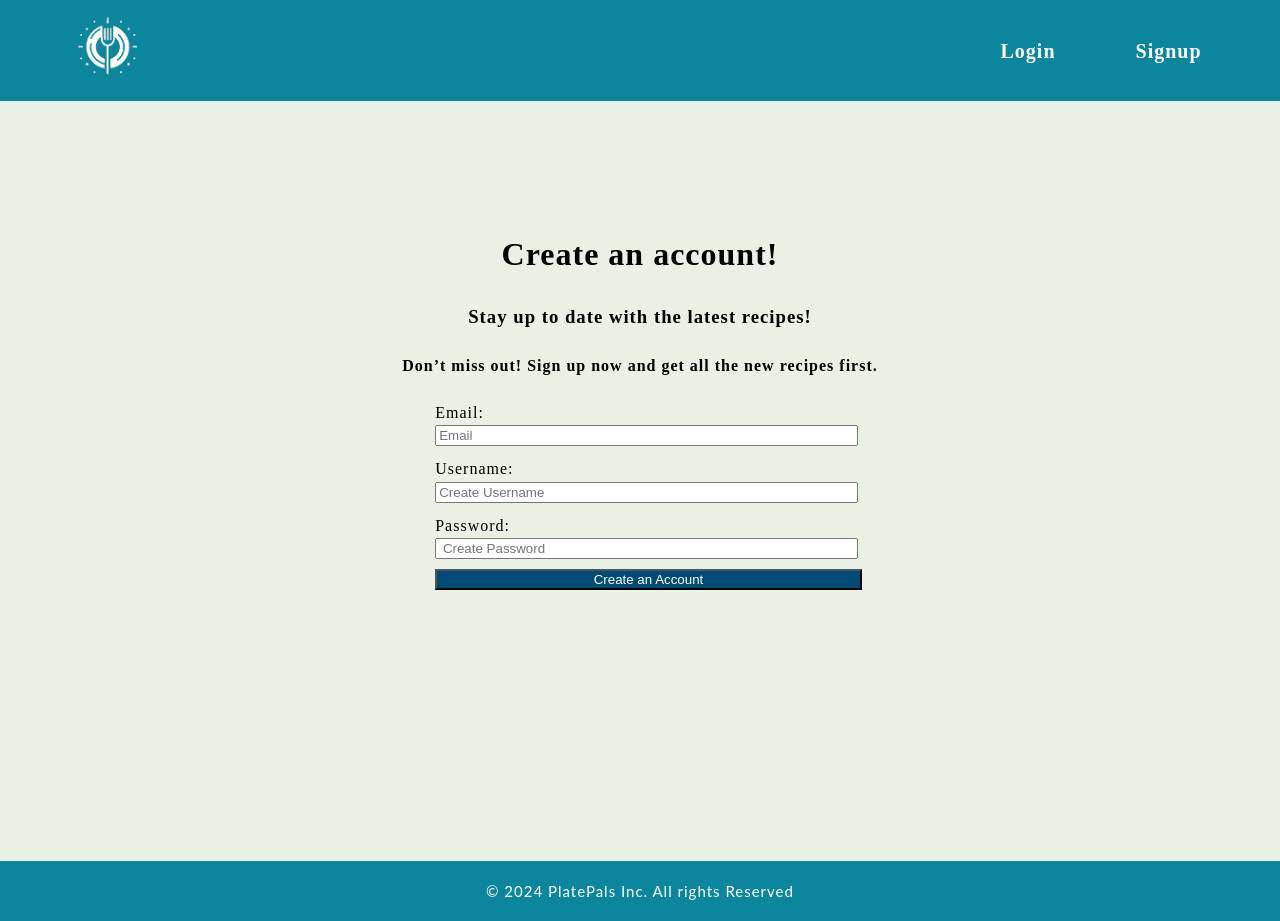
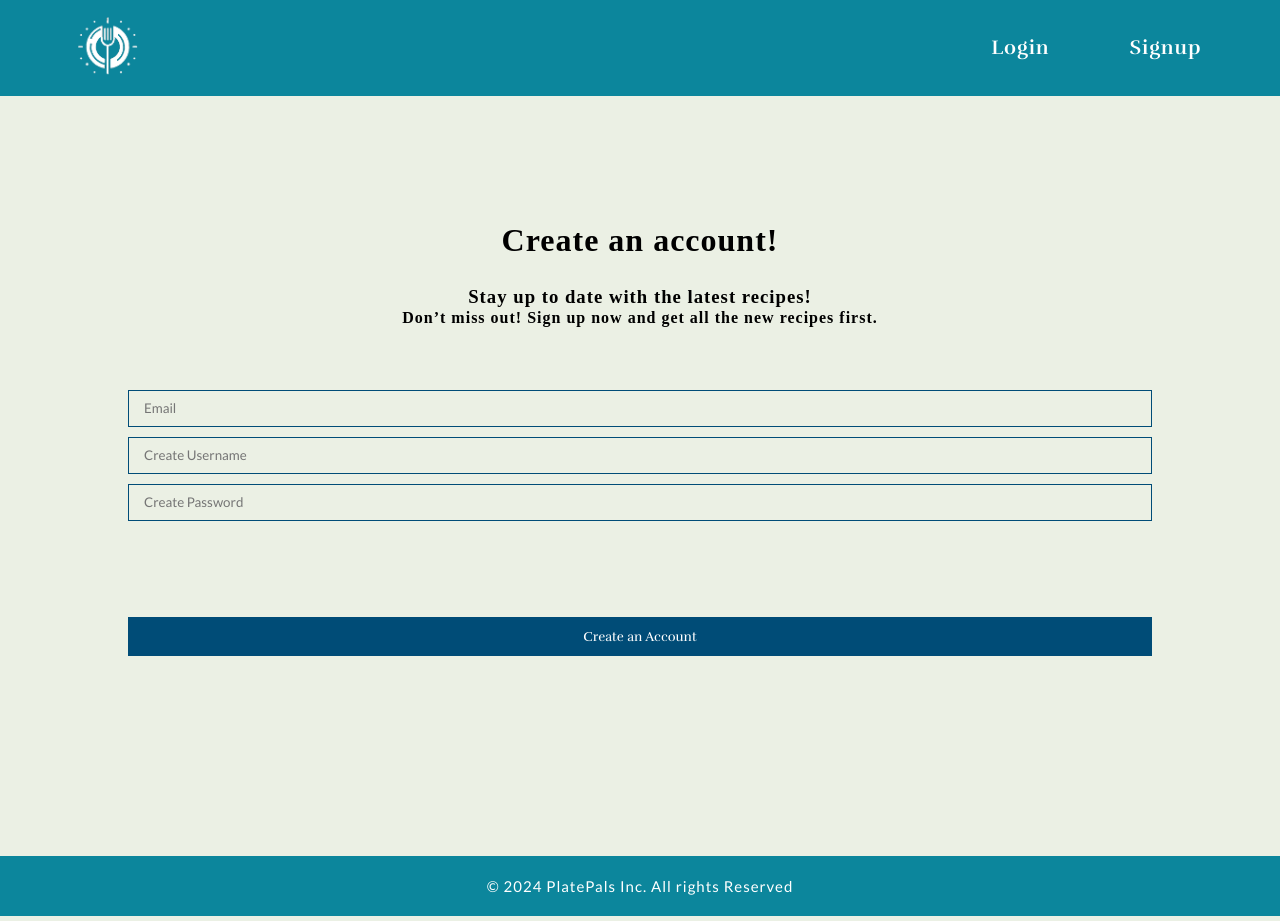
Before and after one commit to asterli/PlatePals, a PHP site: page /signup.html in a window 1280 px wide. Run offline with PHP 8.4, Linux system fonts and the light colour scheme.

Commit message:
Update sign up

```diff
--- a/signup.css
+++ b/signup.css
@@ -1,28 +1,66 @@
-main{
-    background-color: #EBF0E4;
+@import url("https://fonts.googleapis.com/css2?family=Lato:ital,wght@0,100;0,300;0,400;0,700;0,900;1,100;1,300;1,400;1,700;1,900&display=swap");
+@import url("https://fonts.googleapis.com/css2?family=Rufina:wght@400;700&display=swap");
+
+main {
+  background-color: #ebf0e4;
 }
-h1{
-    margin-top: 0;
+
+body {
+  line-height: 1;
 }
-#create-text{
+h1,
+h3,
+h4 {
+  margin: 0;
+  padding: 0;
+}
+
+h1 {
+  margin-bottom: 2.5%;
+}
+h3 {
+    margin-bottom: 3px;
+}
+#create-text {
   text-align: center;
   padding-top: 10%;
 }
-form{
-    margin-left: 34%;
+form {
+  display: flex;
+  flex-direction: column;
+  align-items: center;
+  margin-top: 5%;
 }
-input{
+input {
   display: flex;
-    width: 50%;
+  width: 80%;
   margin-bottom: 10px;
-    background-color: none;
   color: black;
+  background-color: #ebf0e4;
+  border: 1px solid #004c77;
+  padding: 10px;
 }
-input#submit{
+input#submit {
   display: block;
   color: white;
-    background-color: #004C77;
+  background-color: #004c77;
   padding-left: 0%;
   padding-right: 0;
-    width:50.5%
+  width: 80%;
 }
+
+#password {
+  margin-bottom: 7.5%;
+}
+
+input::placeholder {
+  font-family: "Lato", sans-serif;
+  padding-left: 5px;
+}
+
+input[type="submit"] {
+  font-family: "Rufina", sans-serif;
+  padding: 10px 20px;
+  background: #333;
+  color: #fff;
+}
--- a/signup.html
+++ b/signup.html
@@ -26,16 +26,29 @@
         <h4>Don’t miss out! Sign up now and get all the new recipes first.</h4>
       </div>
       <form id="login-form" action="signup.php" method="post">
-        <label for="email">Email:</label>
-        <input type="text" id="email" placeholder="Email" name="email" required>
-
-        <label for="username">Username:</label>
-        <input type="username" id="username" placeholder="Create Username" name="username" required>
-        <label for="password">Password:</label>
-        <input type="password" id="password" placeholder=" Create Password" name="password" required>
-
-        <input id ="submit" type="submit" value="Create an Account" >
-
+        <input
+          type="text"
+          id="email"
+          placeholder="Email"
+          name="email"
+          required
+        />
+        <input
+          type="username"
+          id="username"
+          placeholder="Create Username"
+          name="username"
+          required
+        />
+        <input
+          type="password"
+          id="password"
+          placeholder="Create Password"
+          name="password"
+          required
+        />
+        <input id="submit" type="submit" value="Create an Account" />
+      </form>
     </main>
     <footer class="lato">
       <p>&copy; 2024 PlatePals Inc. All rights Reserved</p>
```
Lines whose indentation alone changed are shown as unchanged.
